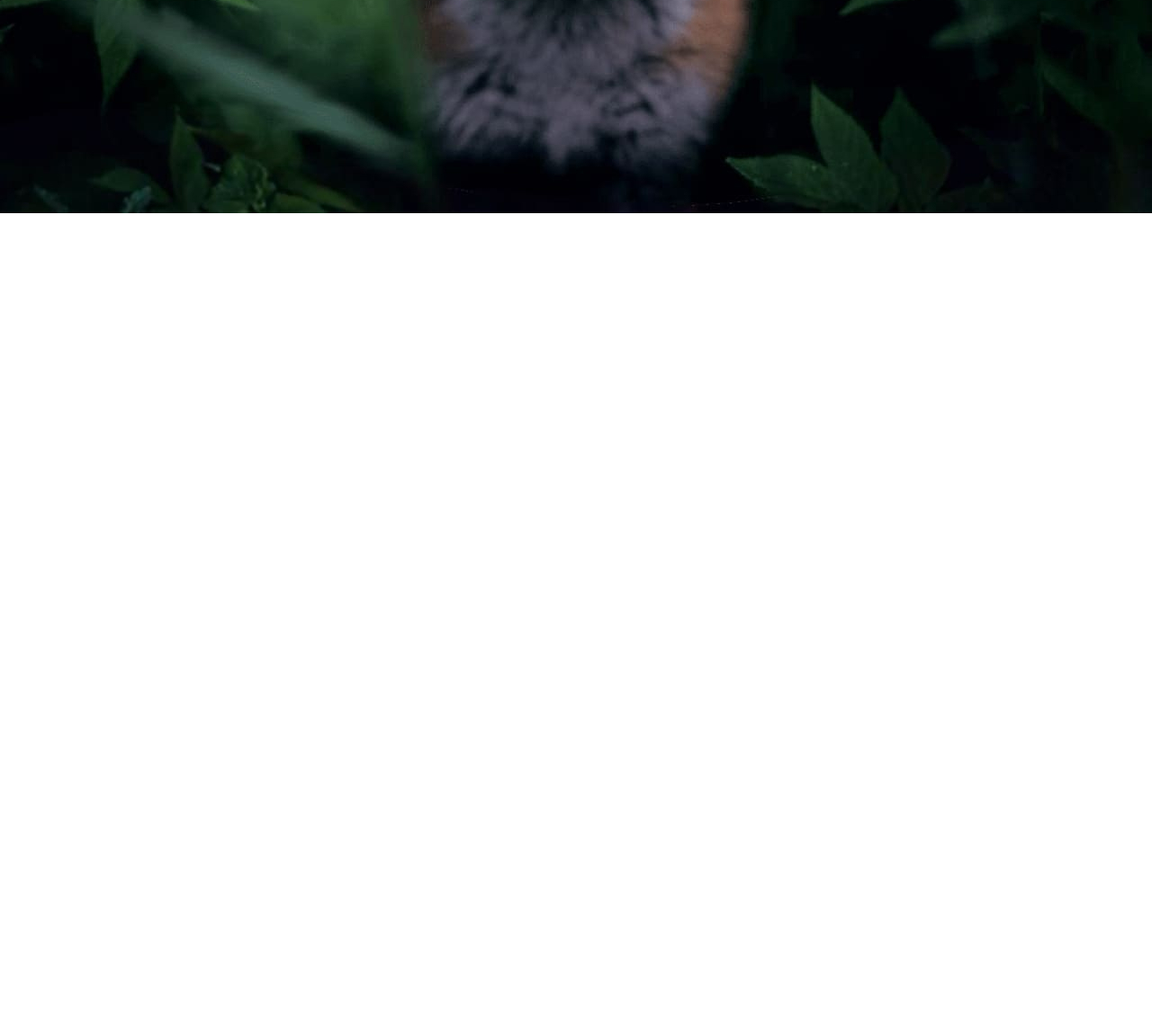
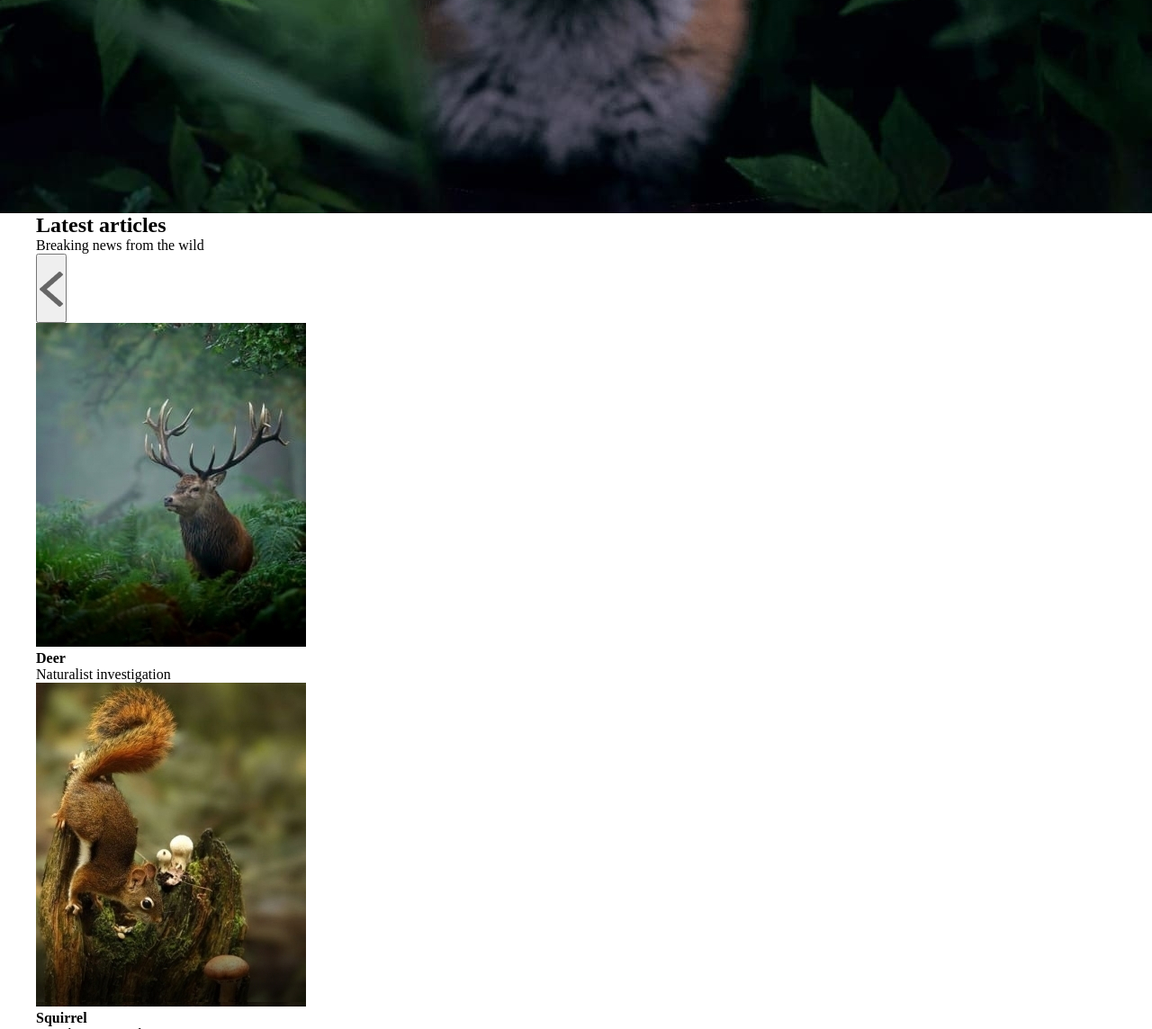
Before and after one commit to veronaten/Wildlife, a plain HTML site: page index.html in a window 1280 px wide. Shown: the part 542-1686 px from the top of the page at 90% size. Before the commit the page ends 800 px from the top, so only its background shows below. Drawn offline with Linux system fonts and the light colour scheme.

Commit message:
feat: add in index.html section main

```diff
--- a/index.html
+++ b/index.html
@@ -42,5 +42,40 @@
     </div>
   </section>
 
+  <main>
+    <div class="container">
+      <section class="articles">
+        <h2>Latest articles</h2>
+        <div class="subheader">Breaking news from the wild</div>
+        <div class="slider">
+
+          <button class="slider_left"><img src="logo/Left.png" alt="Left"></button>
+          <div class="slider_img">
+            <img src="img/Deer.jpg" alt="Deer">
+            <h4>Deer</h4>
+            <div class="slider_text">Naturalist investigation</div>
+          </div>
+
+          <div class="slider_img">
+            <img src="img/Squirrel.jpg" alt="Squirrel">
+            <h4>Squirrel</h4>
+            <div class="slider_text">Kamikaze squirrels</div>
+          </div>
+
+          <div class="slider_img">
+            <img src="img/Bird.jpg" alt="Bird">
+            <h4>Bird</h4>
+            <div class="slider_text">Birds Fight club</div>
+          </div>
+
+          <button class="slider_right"><img src="logo/Right.png" alt="Right"></button>
+        </div>
+      </section>
+      <section class="notification">
+
+      </section>
+    </div>
+  </main>
+
 </body>
 </html>
```
